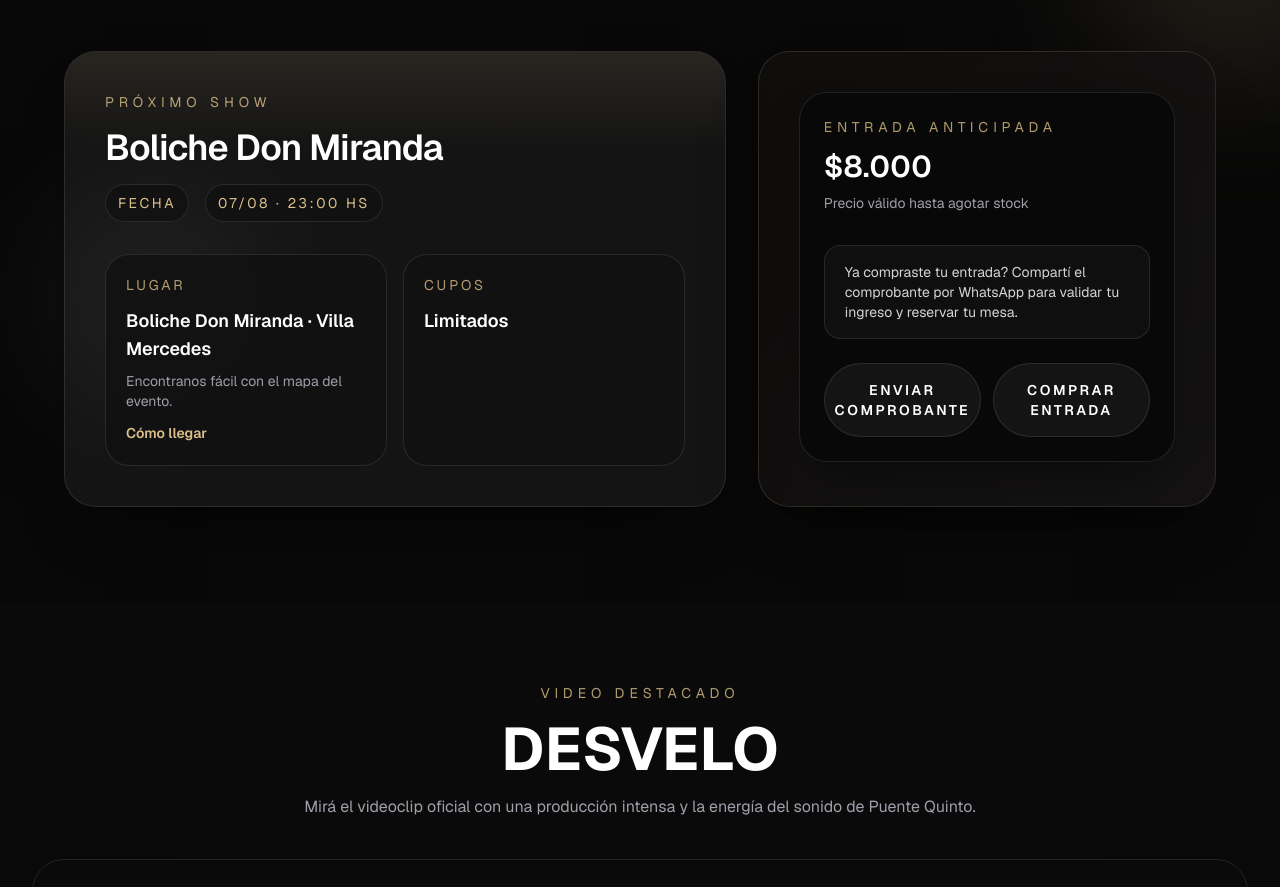
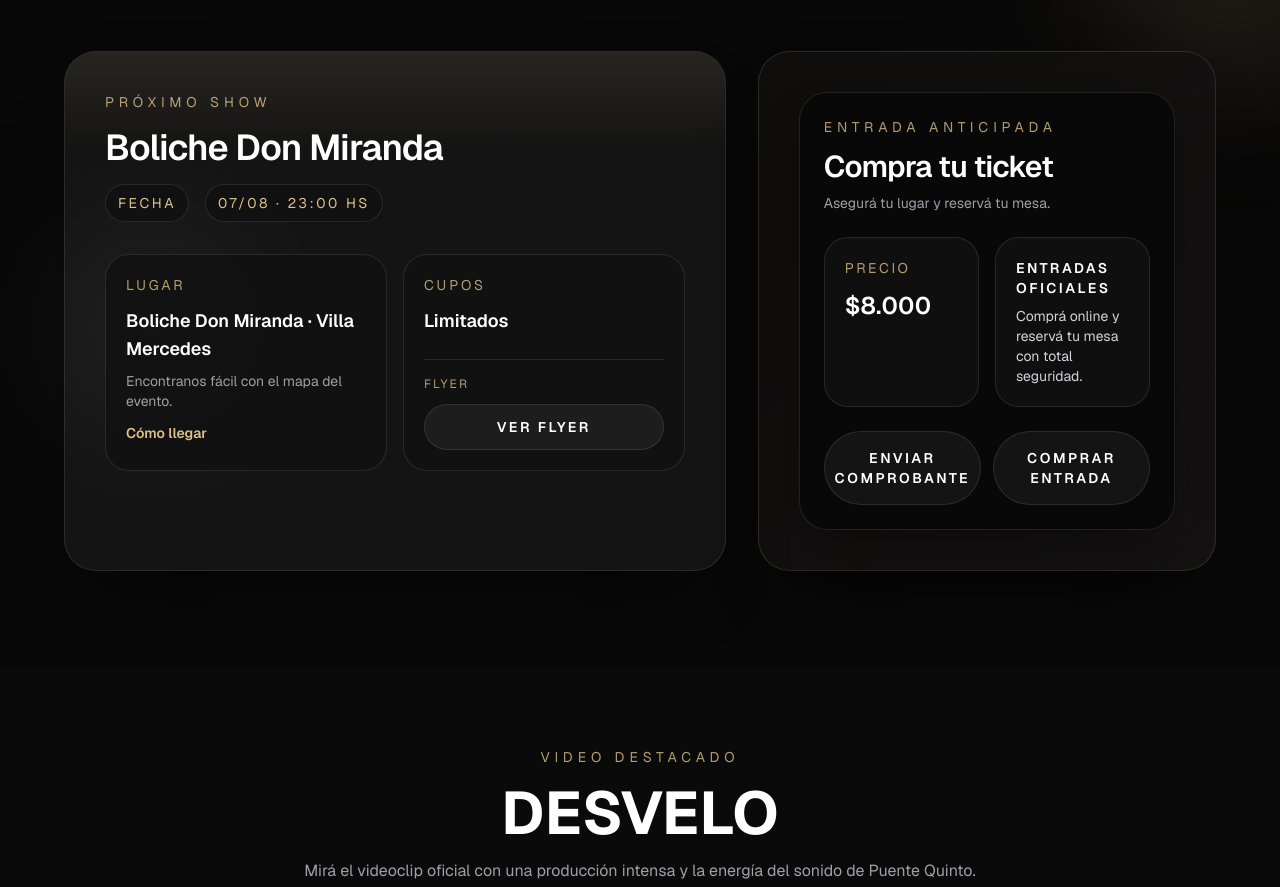
Before and after one commit to MarcosLSosa/puentequinto, a Next.js app: page / in a window 1280 px wide. Shown: the part 1845-2732 px from the top of the page. Built offline with nearby package versions, Linux system fonts and the light colour scheme; grey boxes are pictures that could not be loaded.

Commit message:
agrego flyer y mejoro la seccion de shows

```diff
--- a/components/ShowsSection.tsx
+++ b/components/ShowsSection.tsx
@@ -46,21 +46,43 @@ export default function ShowsSection() {
               <div className="rounded-[1.5rem] border border-white/10 bg-[#111]/80 p-5">
                 <p className="text-sm uppercase tracking-[0.2em] text-[#DCC08A]/80">Cupos</p>
                 <p className="mt-3 text-lg font-semibold">Limitados</p>
+                <div className="mt-6 border-t border-white/10 pt-4">
+                  <p className="text-xs uppercase tracking-[0.2em] text-[#DCC08A]/80">Flyer</p>
+                  <a
+                    href="/images/flyer_puente_quinto_bolichelosmirandas.png"
+                    target="_blank"
+                    rel="noreferrer"
+                    className="mt-3 inline-flex w-full items-center justify-center rounded-full border border-white/10 bg-white/5 px-4 py-3 text-sm font-semibold uppercase tracking-[0.18em] text-white transition hover:border-[#DCC08A] hover:text-[#DCC08A] hover:bg-white/10"
+                  >
+                    Ver flyer
+                  </a>
+                </div>
               </div>
             </div>
           </article>
 
           <aside className="rounded-[2rem] border border-[#DCC08A]/15 bg-gradient-to-br from-[#110f0d]/90 to-[#151314]/95 p-8 text-white shadow-[0_35px_70px_-40px_rgba(0,0,0,0.9)] sm:p-10">
             <div className="rounded-[1.75rem] border border-white/10 bg-[#090909]/95 p-6 shadow-2xl shadow-black/40">
+              <div className="mb-6">
                 <p className="text-sm uppercase tracking-[0.35em] text-[#DCC08A]/80">Entrada anticipada</p>
-              <p className="mt-3 text-3xl font-semibold">$8.000</p>
-              <p className="mt-2 text-sm text-zinc-400">Precio válido hasta agotar stock</p>
+                <h3 className="mt-3 text-3xl font-semibold tracking-tight">Compra tu ticket</h3>
+                <p className="mt-2 text-sm text-zinc-400">Asegurá tu lugar y reservá tu mesa.</p>
+              </div>
 
-              <div className="mt-8 space-y-6">
-                <p className="rounded-2xl border border-white/10 bg-[#111]/90 px-5 py-4 text-sm text-zinc-300">
-                  Ya compraste tu entrada? Compartí el comprobante por WhatsApp para validar tu ingreso y reservar tu mesa.
+              <div className="mt-6 grid gap-4 sm:grid-cols-2">
+                <div className="rounded-[1.5rem] border border-white/10 bg-[#111]/90 p-5">
+                  <p className="text-sm uppercase tracking-[0.18em] text-[#DCC08A]/80">Precio</p>
+                  <p className="mt-3 text-2xl font-semibold">$8.000</p>
+                </div>
+                <div className="rounded-[1.5rem] border border-white/10 bg-[#111]/90 p-5 text-sm text-zinc-300">
+                  <p className="font-semibold text-white uppercase tracking-[0.18em]">Entradas oficiales</p>
+                  <p className="mt-2">
+                    Comprá online y reservá tu mesa con total seguridad.
                   </p>
-                <div className="grid gap-3 sm:grid-cols-2">
+                </div>
+              </div>
+
+              <div className="mt-6 grid gap-3 sm:grid-cols-2">
                 <a
                   href="https://wa.me/5492657527189?text=Hola%2C%20quiero%20validar%20mi%20entrada%20y%20reservar%20mi%20mesa."
                   target="_blank"
@@ -80,7 +102,6 @@ export default function ShowsSection() {
                 </a>
               </div>
             </div>
-            </div>
           </aside>
         </div>
       </div>
```
Also changed, not shown: 1 other file (tests, documents, lock files or other folders). Lines whose indentation alone changed are shown as unchanged.
